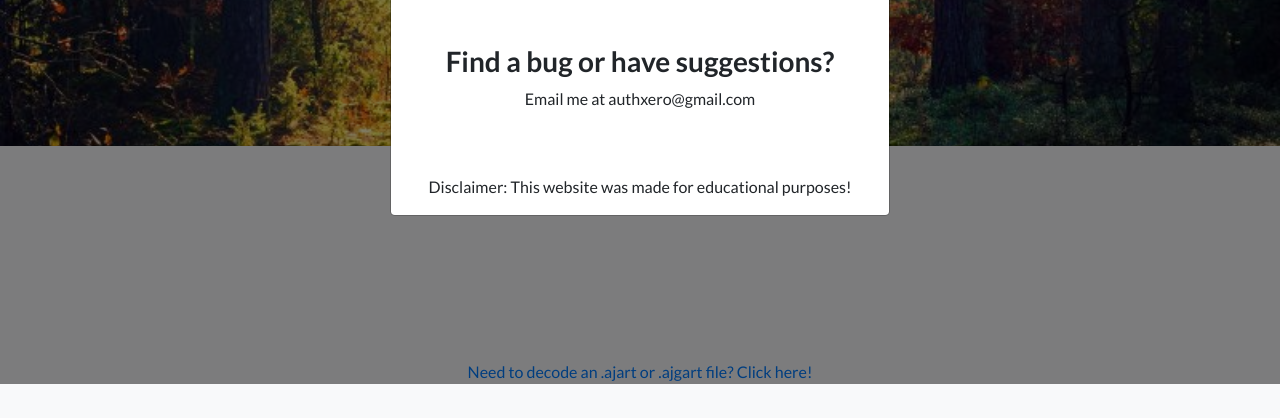
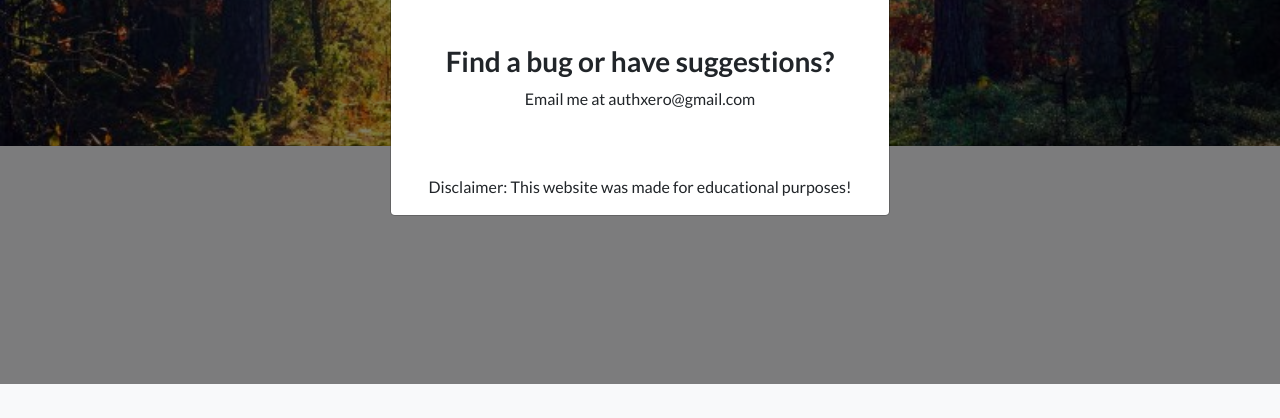
Before and after one commit to Auth-Xero/animal-jam-masterpiece-viewer, a plain HTML site: page index.html in a window 1280 px wide. Shown: the part 416-834 px from the top of the page. Drawn offline with nearby package versions, Linux system fonts and the light colour scheme.

Commit message:
Update index.html

```diff
--- a/index.html
+++ b/index.html
@@ -76,9 +76,9 @@
       </div>
     </div>
   </section>
-  <div class="fixed-bottom bg-light text-center">
+  <!-- <div class="fixed-bottom bg-light text-center">
     <a href="./decoder">Need to decode an .ajart or .ajgart file? Click here!</a>
-  </div>
+  </div> -->
   <script src="https://ajax.googleapis.com/ajax/libs/jquery/3.5.1/jquery.min.js"></script>
   <script src="https://cdn.jsdelivr.net/npm/bootstrap@4.5.3/dist/js/bootstrap.bundle.min.js"></script>
   <script src="https://cdnjs.cloudflare.com/ajax/libs/jszip/3.6.0/jszip.js"></script>
```
